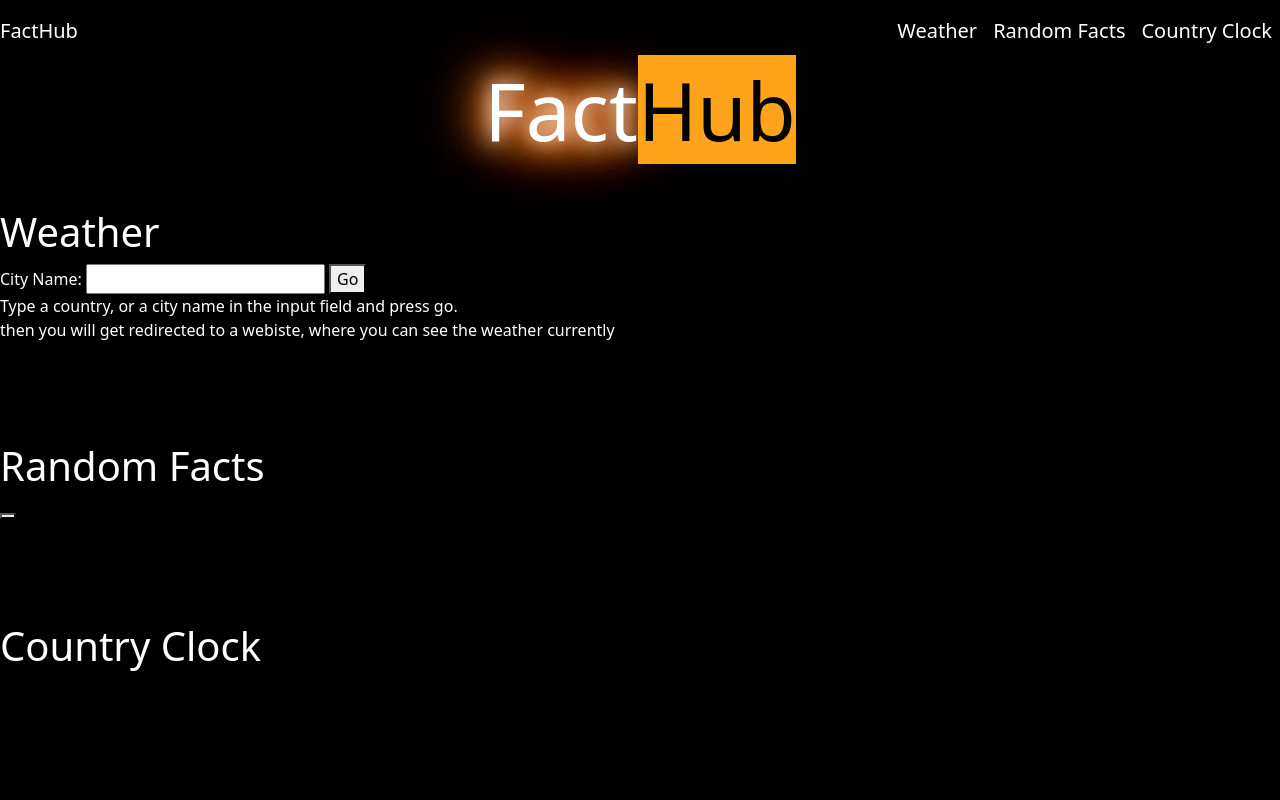
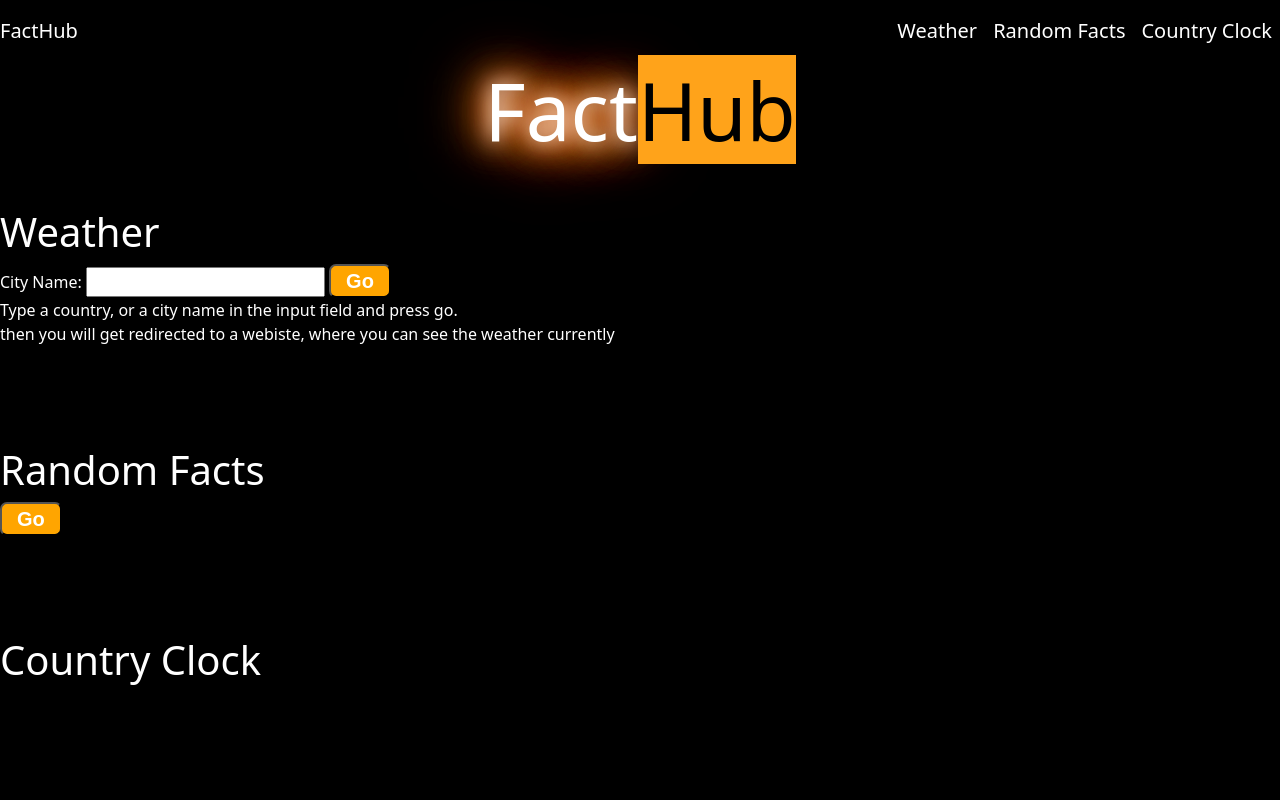
Before and after one commit to Kaspersyv/PROsjekt, a website: page Prosjekt/index.html in a window 1280 px wide. Shown: the top 800 px of the page. Drawn offline with nearby package versions, Linux system fonts and the light colour scheme.

Commit message:
font family update and btn update

```diff
--- a/Prosjekt/index.html
+++ b/Prosjekt/index.html
@@ -66,7 +66,7 @@
     <section id="randomFacts" class="text-white">
       <h1>Random Facts</h1>
       <form action="/fact" method="post">
-        <button type="submit" class="butn"></button>
+        <button type="submit" class="butn">Go</button>
       </form>
     </section>
 
--- a/Prosjekt/public/css/style.css
+++ b/Prosjekt/public/css/style.css
@@ -1,5 +1,5 @@
 body {
-    font-family: 'Poppins', sans-serif;
+    font-family: 'Source Sans Pro', sans-serif;
     background: black !important; /* Adding !important forces the browser to overwrite the default style applied by Bootstrap */
 }
 
@@ -41,6 +41,23 @@ body {
       color: #fff;
   }
 
+  .butn {
+    -webkit-border-radius: 28;
+    -moz-border-radius: 28;
+    border-radius: 7px;
+    font-family: Arial;
+    font-weight: 600;
+    color: #ffffff;
+    font-size: 20px;
+    background: #FFA500;
+    padding: 0px 15px 0px 15px;
+    text-decoration: none;
+  }
+
+  .butn:hover {
+    background: #000000;
+    text-decoration: none;
+  }
 /*
 .glow {
     font-size: 80px;
```
